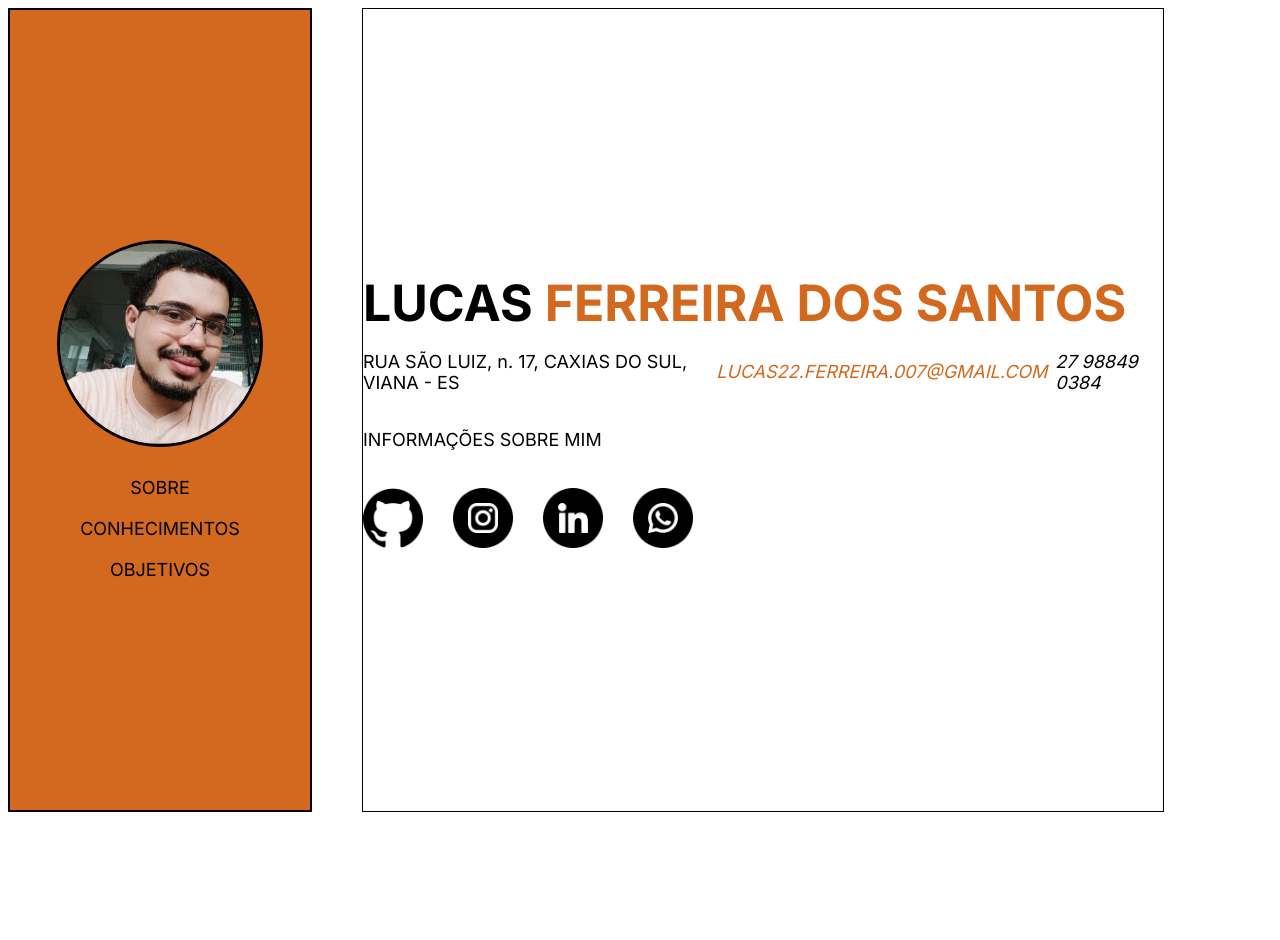
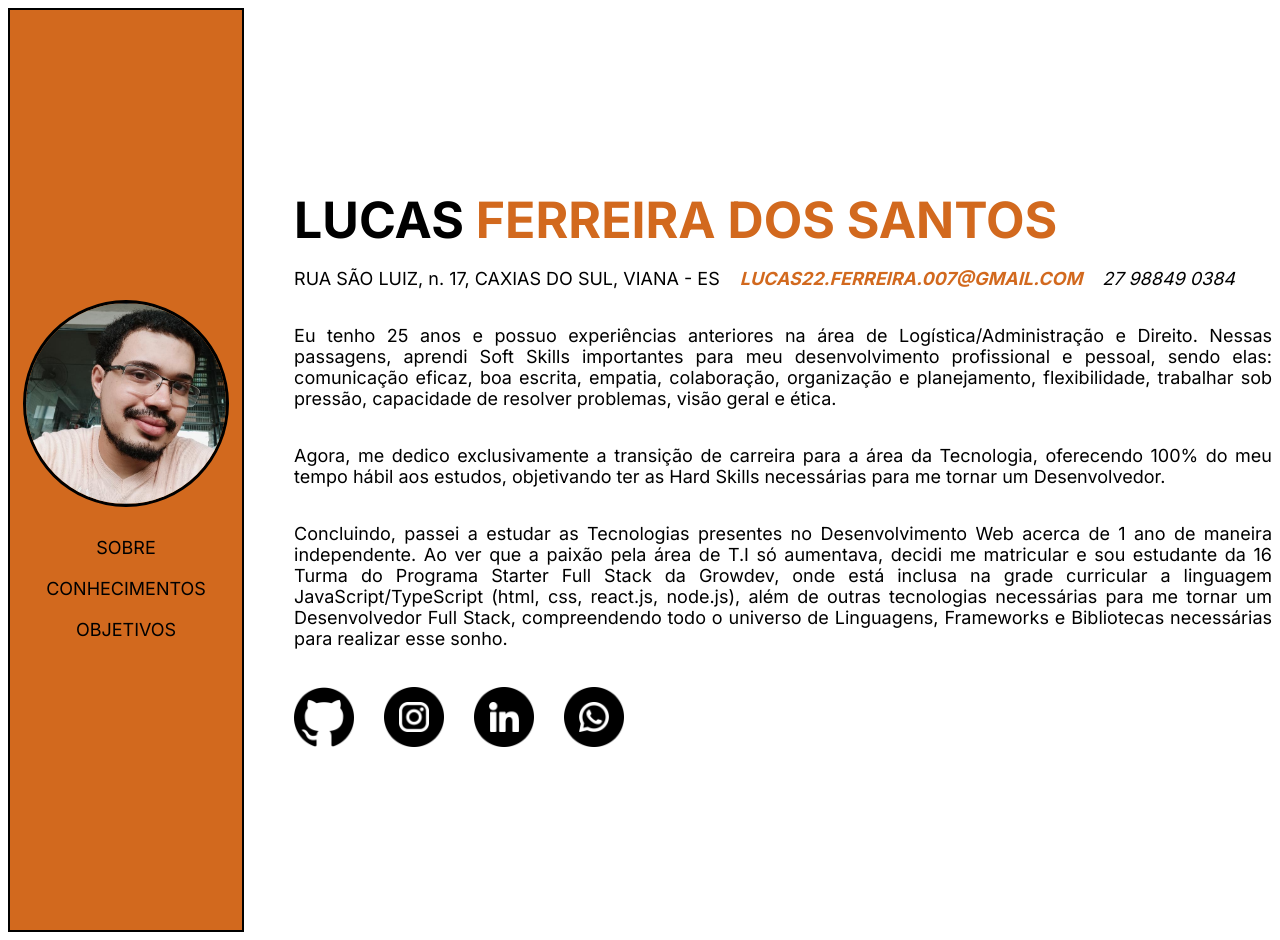
Before and after one commit to LucasFerreiraSantos/Avalia--o---M-dulo-Front-End-I, a plain HTML site: page index.html in a window 1280 px wide. Before the commit the page ends 820 px from the top, so only its background shows below. Drawn offline with Linux system fonts and the light colour scheme.

Commit message:
concluída a aba sobre

```diff
--- a/index.html
+++ b/index.html
@@ -22,12 +22,22 @@
             <address class="email">lucas22.ferreira.007@gmail.com</address>
             <address>27 98849 0384</address>
         </section>
-        <p>INFORMAÇÕES SOBRE MIM</p>
+        <p>Eu tenho 25 anos e possuo experiências anteriores na área de Logística/Administração e Direito. Nessas passagens, aprendi Soft Skills importantes para meu desenvolvimento profissional e pessoal, sendo elas: comunicação eficaz, boa escrita, empatia, colaboração, organização e planejamento, flexibilidade, trabalhar sob pressão, capacidade de resolver problemas, visão geral e ética.</p>
+        <p>Agora, me dedico exclusivamente a transição de carreira para a área da Tecnologia, oferecendo 100% do meu tempo hábil aos estudos, objetivando ter as Hard Skills necessárias para me tornar um Desenvolvedor.</p>
+        <p>Concluindo, passei a estudar as Tecnologias presentes no Desenvolvimento Web acerca de 1 ano de maneira independente. Ao ver que a paixão pela área de T.I só aumentava, decidi me matricular e sou estudante da 16 Turma do Programa Starter Full Stack da Growdev, onde está inclusa na grade curricular a linguagem JavaScript/TypeScript (html, css, react.js, node.js), além de outras tecnologias necessárias para me tornar um Desenvolvedor Full Stack, compreendendo todo o universo de Linguagens, Frameworks e Bibliotecas necessárias para realizar esse sonho.</p>
         <section class="redesSociais">
-            <img href="" src="/image/github.png" alt="github">
-            <img href="" src="/image/instagram.png" alt="instagram">
-            <img href="" src="/image/linkedin.png" alt="linkedin">
-            <img href="" src="/image/whatsapp.png" alt="whatsapp">
+            <a target="_blank" href="https://github.com/LucasFerreiraSantos">
+                <img  src="/image/github.png" alt="github">
+            </a>
+            <a target="_blank" href="#">
+                <img src="/image/instagram.png" alt="instagram">
+            </a>
+            <a target="_blank" href="https://www.linkedin.com/in/lucasf-santos/">
+                <img src="/image/linkedin.png" alt="linkedin">
+            </a>
+            <a target="_blank" href="#">
+                <img src="/image/whatsapp.png" alt="whatsapp">
+            </a>
         </section>
     </main>
 </body>
--- a/style.css
+++ b/style.css
@@ -10,7 +10,7 @@ body {
 /* ESTILIZAÇÃO DO HEADER */
 header {
     width: 300px;
-    height: 100vh;
+    height: 920px;
     display: flex;
     justify-content: center;
     flex-direction: column;
@@ -25,7 +25,7 @@ header {
     border-radius: 50%;
     border: 3px solid black;
 }
-img:hover {
+.perfilLog:hover {
     width: 220px;
     transition: 0.4s;
 }
@@ -48,8 +48,7 @@ a:hover {
 
 /* ESTILIZAÇÃO DA MAIN ABA SOBRE*/
 main {
-    border: 1px solid black;
-    width: 100vh;
+    width: 100%;
     display: flex;
     flex-direction: column;
     justify-content: center;
@@ -67,13 +66,15 @@ span {
 .enderecoEmail {
     display: flex;
     align-items: center;
-    gap: 8px;
+    gap: 20px;
     font-size: 18px;
+    flex-wrap: wrap;
 }
 
 .email {
     text-transform: uppercase;
     color: chocolate;
+    font-weight: 600;
 }
 
 .redesSociais {
@@ -85,3 +86,13 @@ span {
 img {
     width: 60px;
 }
+img:hover {
+    width: 65px;
+    transition: 0.4s;
+}
+
+p {
+    text-align: justify;
+}
+
+/* ESTILIZAÇÃO DA ABA CONHECIMENTOS */
```
